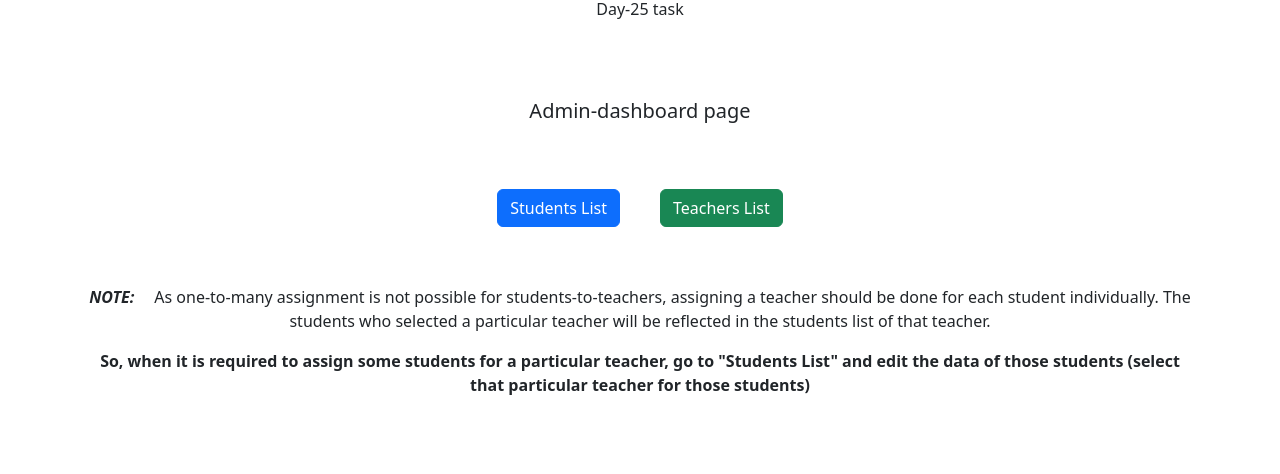
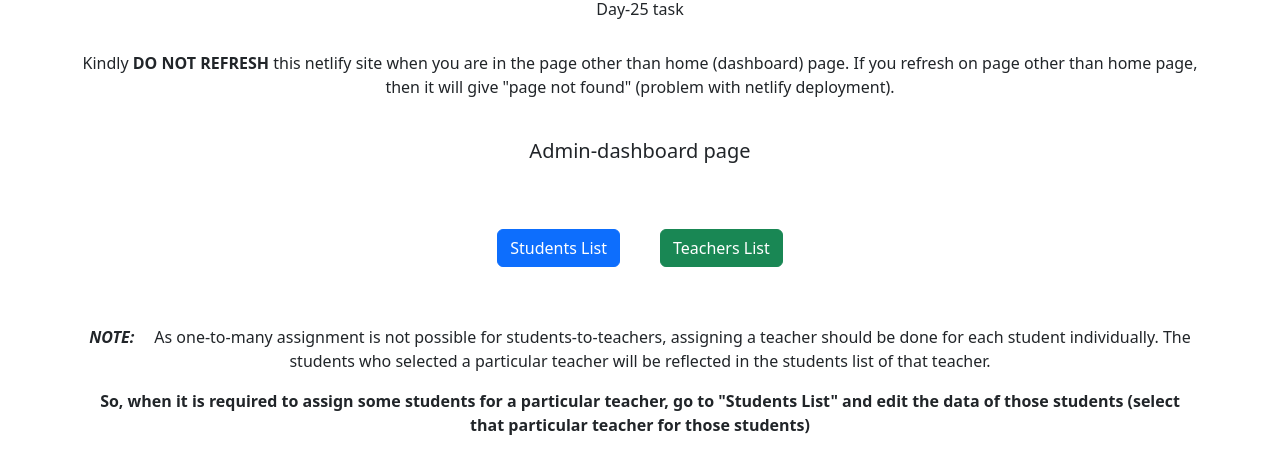
Before and after one commit to SkMdSufiyan/Day-25-adminDashboard-Task, a React (Create React App) app: page / in a window 1280 px wide. Shown: the top 474 px of the page. Built offline with nearby package versions, Linux system fonts and the light colour scheme; no server answers.

Commit message:
Update Dashboard.js

```diff
--- a/src/Dashboard.js
+++ b/src/Dashboard.js
@@ -7,7 +7,7 @@
     const navigate = useNavigate();
     return <Container className="main-container">
         <br />
-        <br />
+        <p className="netlify-suggestion-p">Kindly <b>DO NOT REFRESH</b> this netlify site when you are in the page other than home (dashboard) page. If you refresh on page other than home page, then it will give "page not found" (problem with netlify deployment). </p>
         <br />
         <h5 className="dashboard-heading-div">Admin-dashboard page</h5>
         <br />
```
